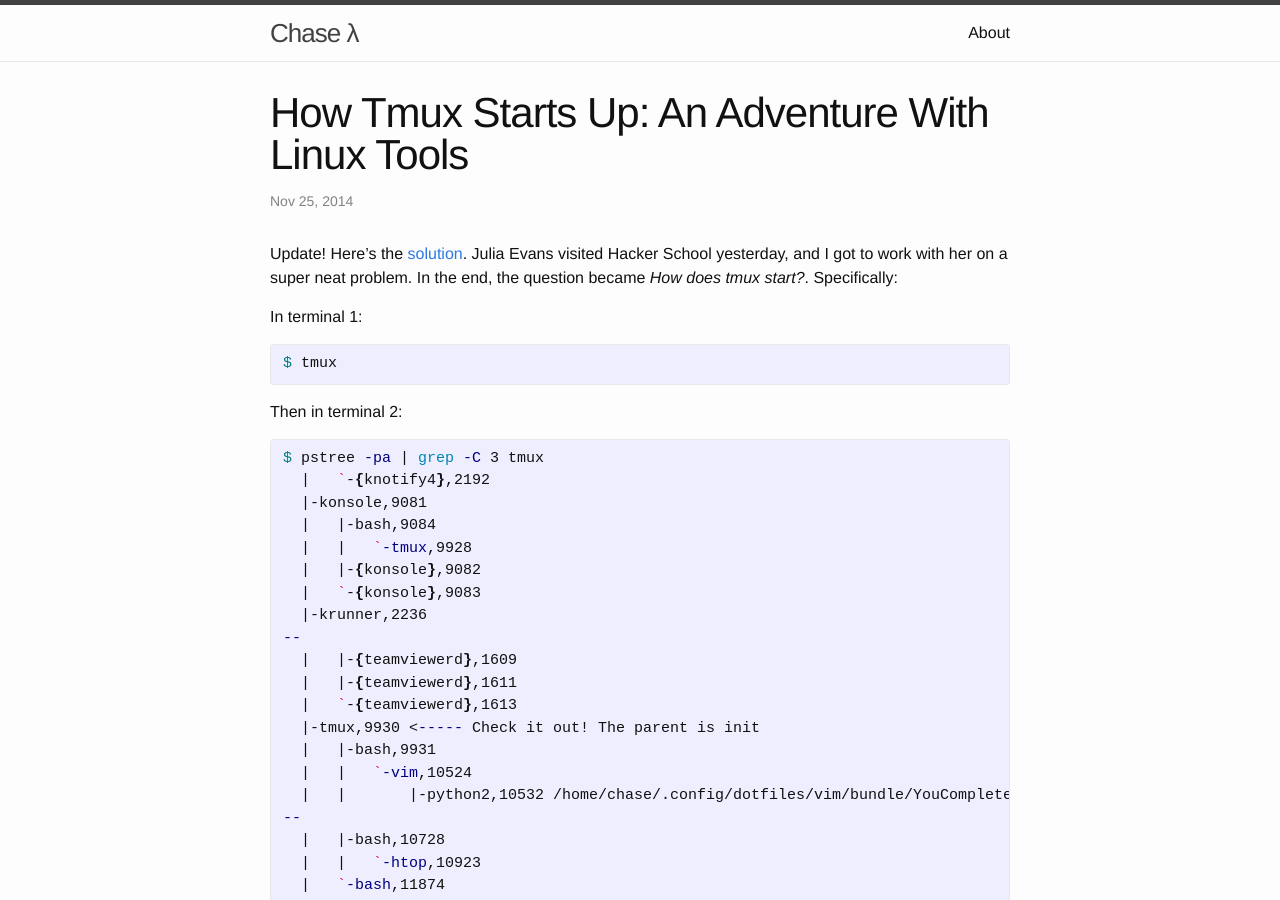
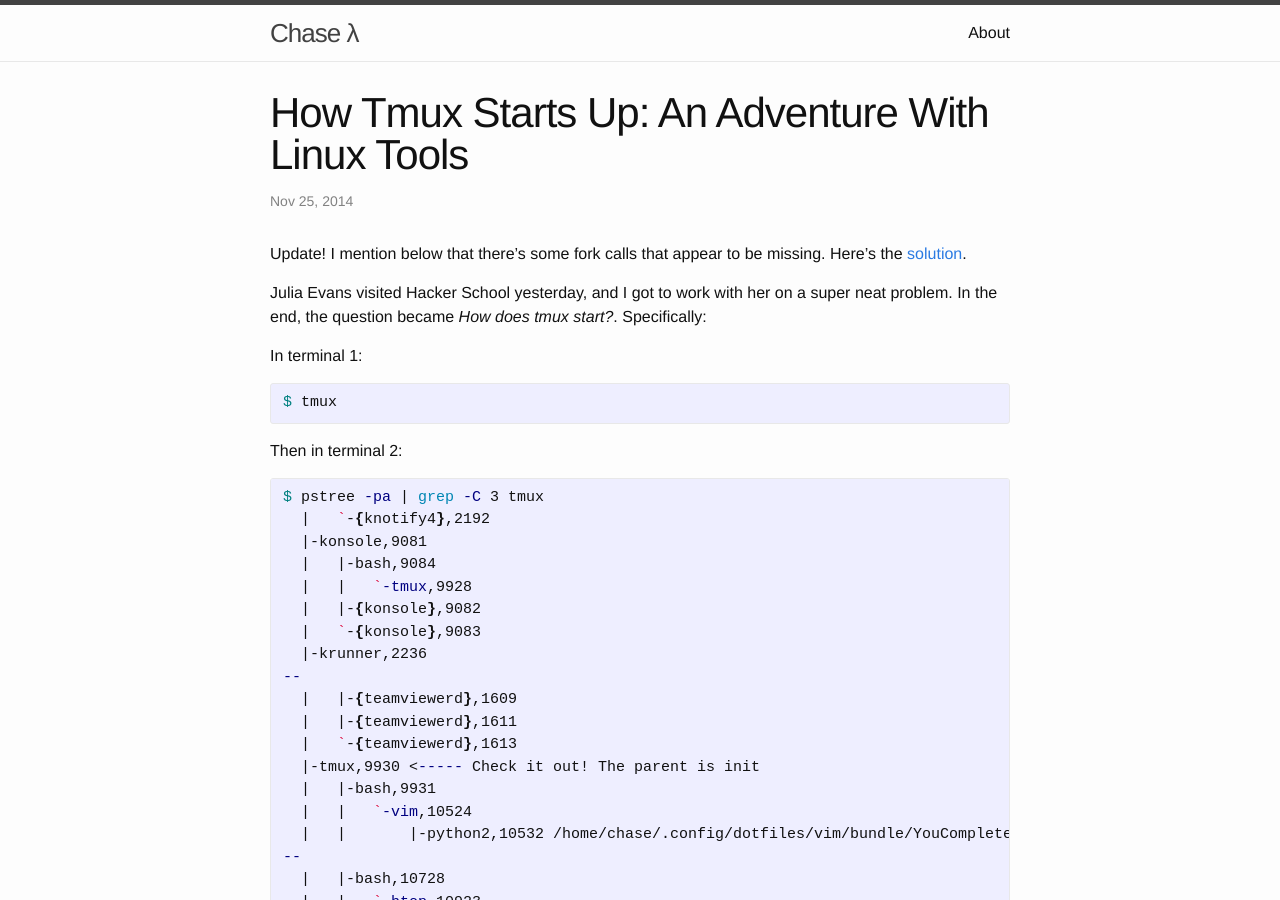
Before and after one commit to chaselambda/chaselambda.github.io, a Jekyll site: the page built from _posts/2014-11-25-how-tmux-starts-up-an-adventure-with-linux-tools.markdown, in a window 1280 px wide and 900 px high. Built offline with Jekyll 4.4.1, drawn with Linux system fonts in a browser that asks for light colours.

Commit message:
Updated again

```diff
--- a/_posts/2014-11-25-how-tmux-starts-up-an-adventure-with-linux-tools.markdown
+++ b/_posts/2014-11-25-how-tmux-starts-up-an-adventure-with-linux-tools.markdown
@@ -3,7 +3,8 @@
 title: "How Tmux Starts Up: An Adventure With Linux Tools"
 date: 2014-11-25T13:58:45-05:00
 ---
-Update! Here's the [solution](/2014/11/28/how-tmux-starts-up-an-adventure-with-linux-tools-updated.html).
+Update! I mention below that there's some fork calls that appear to be missing. Here's the [solution](/2014/11/28/how-tmux-starts-up-an-adventure-with-linux-tools-updated.html).
+
 Julia Evans visited Hacker School yesterday, and I got to work with her on a super neat problem. In the end, the question became *How does tmux start?*. Specifically:
 
 
```
